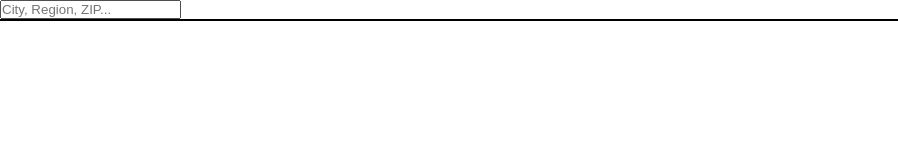
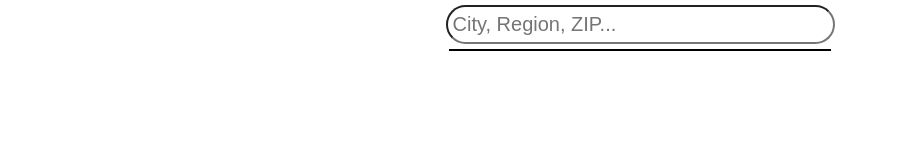
Before and after one commit to devin-hale/WeatherAPI, a website built with webpack: page dist/index.html in a window 1280 px wide. Shown: the whole page, without its empty margins (0-898 px from the left). Built offline with Linux system fonts and the light colour scheme.

Commit message:
Searchbar styling

```diff
--- a/src/style.css
+++ b/src/style.css
@@ -3,7 +3,35 @@
     padding: 0;
 }
 
+#searchContainer {
+    width: 95%;
+    max-width: 400px;
+    display: flex;
+    flex-direction: column;
+    flex-wrap: nowrap;
+    align-items: center;
+    margin: auto;
+}
+
+#searchBar {
+    width: 95%;
+    max-width: 400px;
+    margin: 5px;
+    height: 35px;
+    font-size: 20px;
+    border-radius: 50px;
+    padding-left: 5px;
+}
+#searchResults {
+    width: 95%;
+    max-width: 400px;
+}
 
 #searchResults, .resultDiv {
     border: 1px solid black;
 }
+
+.resultDiv:hover {
+    cursor: pointer;
+    background-color: aqua;
+}
```
Also changed, not shown: dist/bundle.js.
